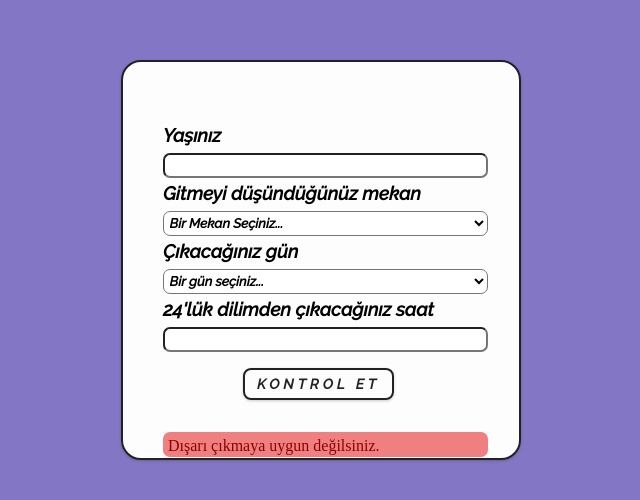
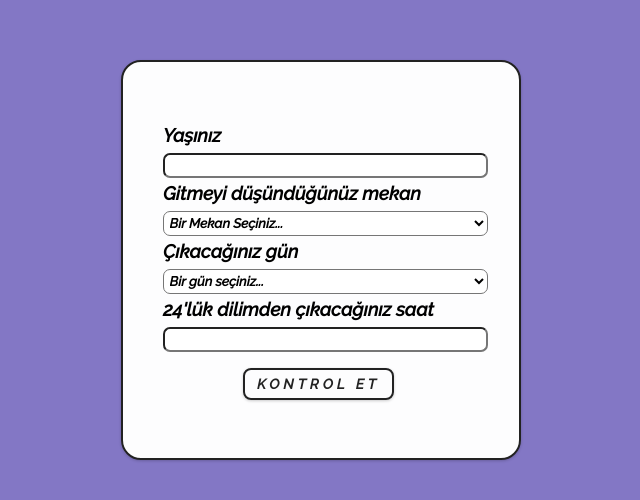
Before and after one commit to berkysr/disari-cikabilir-miyim, a website: page index.html in a window 1280 px wide. Shown: the part 140-640 px from the top of the page, without its empty margins (319-959 px from the left). Drawn offline with Linux system fonts and the light colour scheme.

Commit message:
Few fixes.

```diff
--- a/index.html
+++ b/index.html
@@ -39,7 +39,7 @@
             <input type="number" name="time" id="time" min="1" max="24" required class="field">
             <button class="btn submit">Kontrol Et</button>
             <div class="result">
-                <div class="message negative active">
+                <div class="message negative inactive">
                     <p>Dışarı çıkmaya uygun değilsiniz.</p>
                 </div>
                 <div class="message positive inactive">
```
